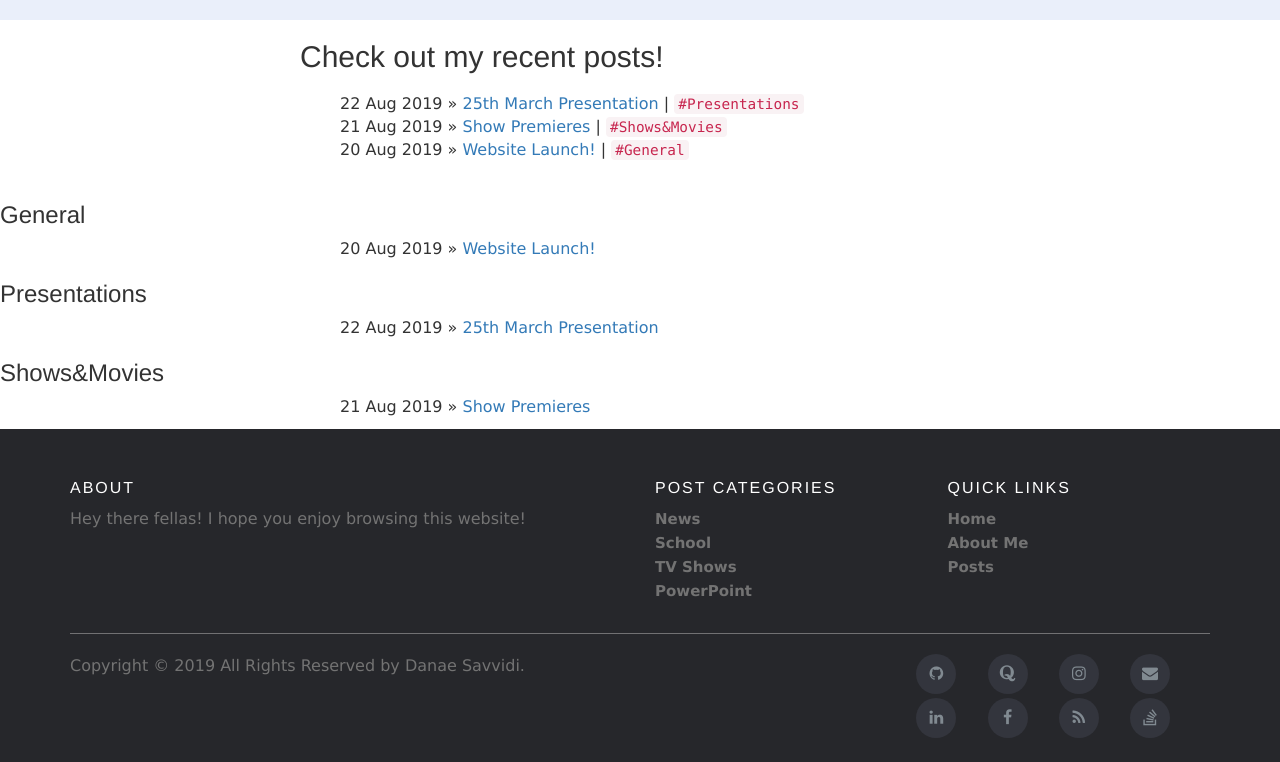
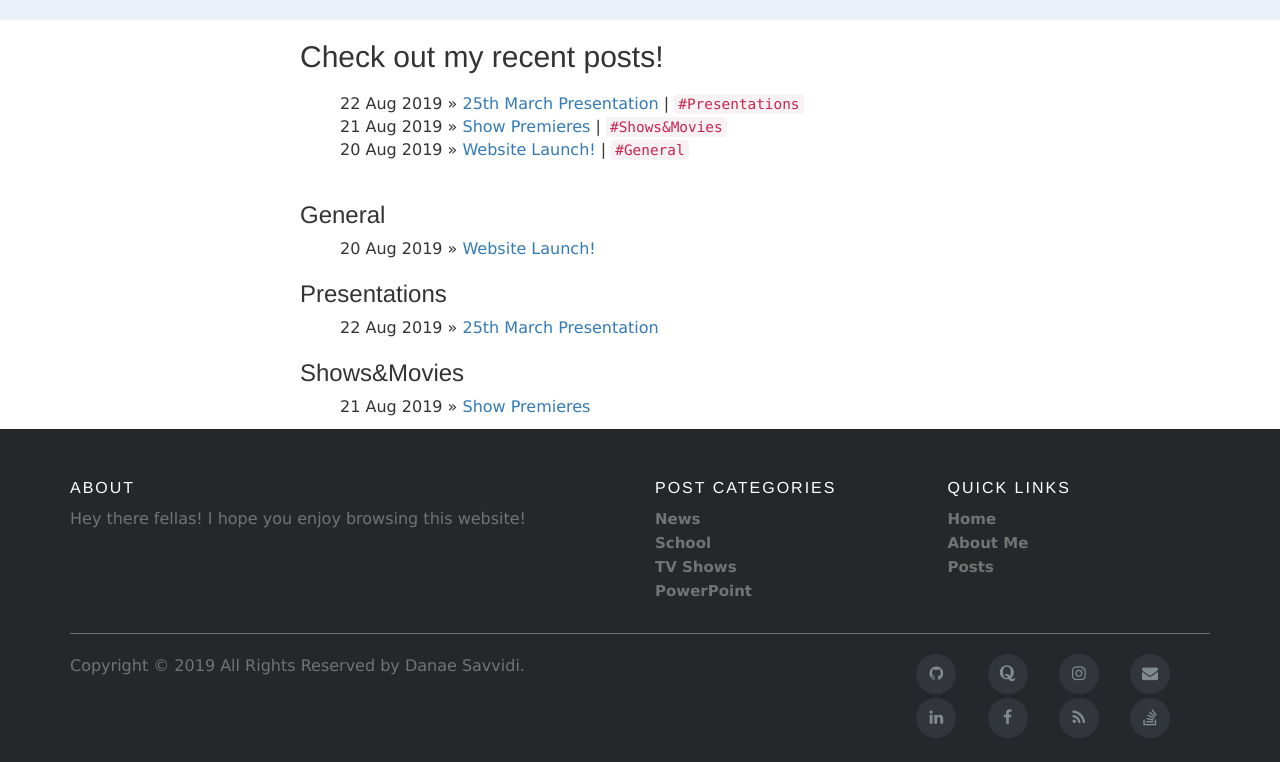
Before and after one commit to danaesav/danaesav.github.io, a Jekyll site: the page built from projects/index.html, in a window 1280 px wide and 1167 px high. Shown: the part 405-1167 px from the top of the window. Built offline with Jekyll 4.4.1, drawn with Linux system fonts in a browser that asks for light colours.

Commit message:
Update styles.css

```diff
--- a/css/styles.css
+++ b/css/styles.css
@@ -24,6 +24,13 @@ a:hover {
     text-decoration: underline;
 }
 h2 {
+    font-family: 'Verdana';
+    font-weight: normal;
+    text-align: left;
+    margin-left: 300px;
+}
+
+h3 {
     font-family: 'Verdana';
     font-weight: normal;
     text-align: left;
```
